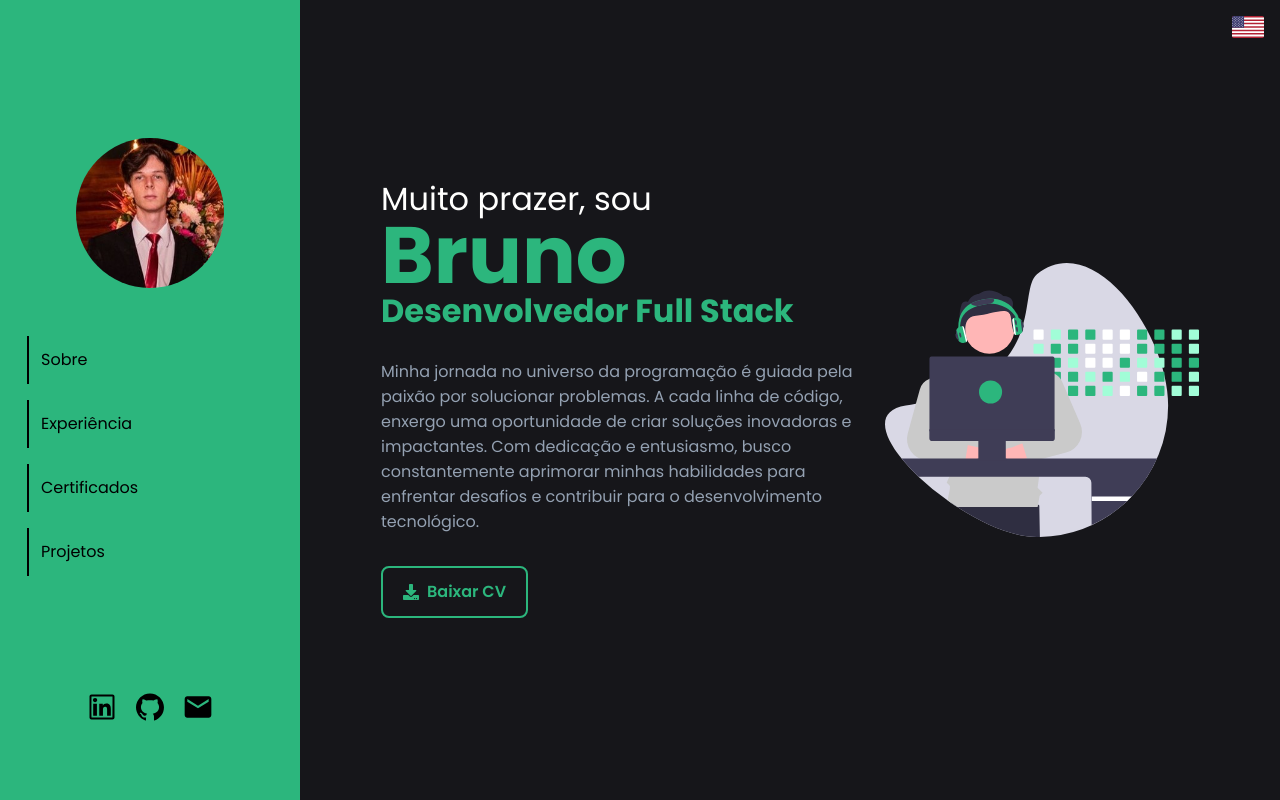
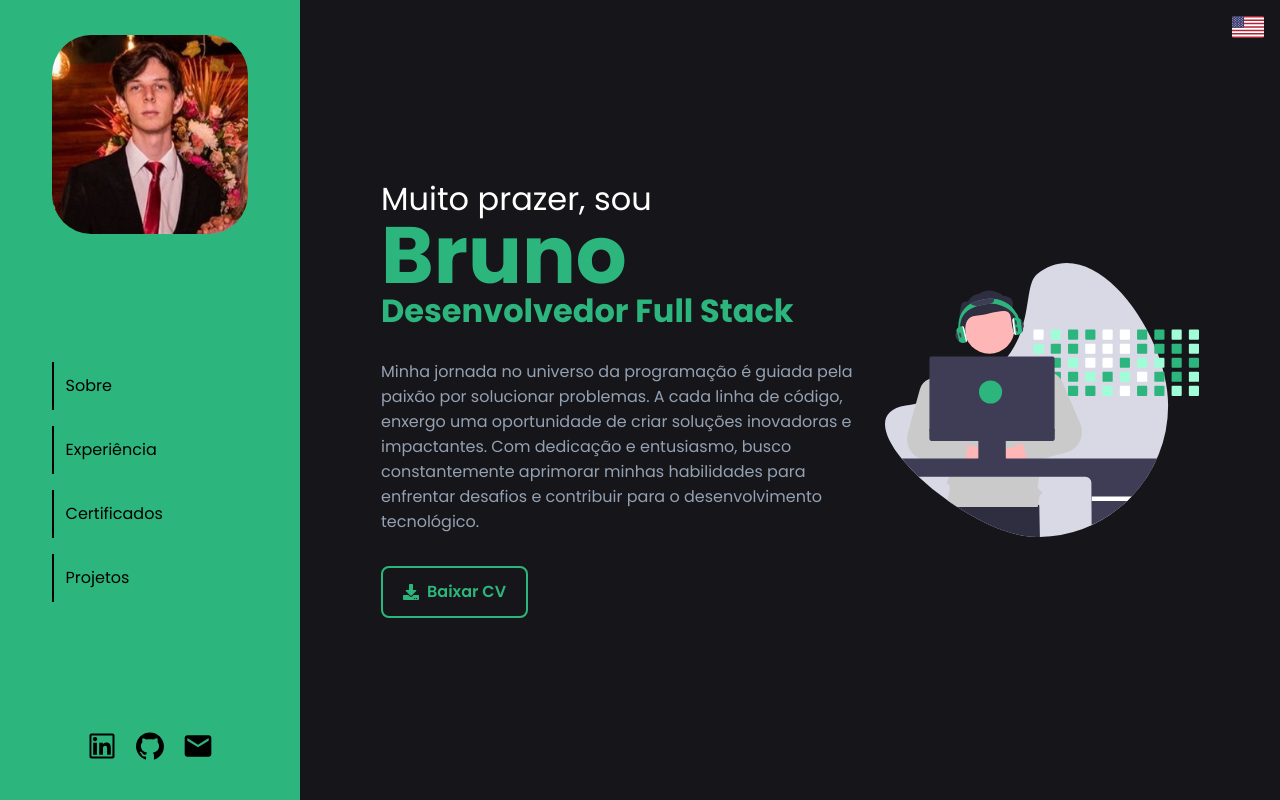
Before and after one commit to brnofranco/portfolio, a React (Vite) app: page / in a window 1280 px wide. Shown: the top 800 px of the page. Built offline with nearby package versions, Linux system fonts and the light colour scheme.

Commit message:
adjust sidebar style

```diff
--- a/src/components/Sidebar/index.tsx
+++ b/src/components/Sidebar/index.tsx
@@ -25,7 +25,7 @@ export function Sidebar() {
 		<>
 			<Toaster />
 			<HeaderContainer>
-				<div className="image-nav-container">
+				<div className="sidebar-container">
 					<div className="image-container">
 						<img
 							src={meImage}
@@ -49,7 +49,6 @@ export function Sidebar() {
 						<button onClick={() => scrollToSection("projects")}>
 							{t("sidebar.projects")}
 						</button>
-					</div>
 					</div>
 
 					<div className="contact-container">
@@ -77,6 +76,7 @@ export function Sidebar() {
 							<MdEmail size={iconSize} />
 						</button>
 					</div>
+				</div>
 			</HeaderContainer>
 		</>
 	);
--- a/src/components/Sidebar/styles.ts
+++ b/src/components/Sidebar/styles.ts
@@ -1,32 +1,31 @@
 import styled from "styled-components";
 
-export const HeaderContainer = styled.header`
+export const HeaderContainer = styled.aside`
 	z-index: 100;
 	position: fixed;
 	width: 300px;
 	height: 100vh;
 
 	display: flex;
-	flex-direction: column;
-	align-items: center;
-	justify-content: space-around;
+	justify-content: center;
 
 	background-color: var(--green);
 	padding: 1rem;
 
-	.image-nav-container {
+	.sidebar-container {
 		display: flex;
 		flex-direction: column;
+		align-items: center;
 		justify-content: center;
-		align-items: center;
-		gap: 3rem;
-		margin-top: 4rem;
+		gap: 8rem;
+
+		height: 100%;
 
 		.image-container {
-			width: 60%;
+			width: 80%;
 
 			.profile-image {
-				border-radius: 100%;
+				border-radius: 20%;
 				width: 100%;
 				height: 100%;
 			}
@@ -36,7 +35,7 @@ export const HeaderContainer = styled.header`
 			display: flex;
 			flex-direction: column;
 			gap: 1rem;
-			width: 100%;
+			width: 80%;
 
 			button {
 				padding: 1rem;
@@ -56,7 +55,6 @@ export const HeaderContainer = styled.header`
 
 				button {
 					font-size: 1.25rem;
-				}
 				}
 			}
 		}
@@ -84,4 +82,5 @@ export const HeaderContainer = styled.header`
 				}
 			}
 		}
+	}
 `;
```
Lines whose indentation alone changed are shown as unchanged.
